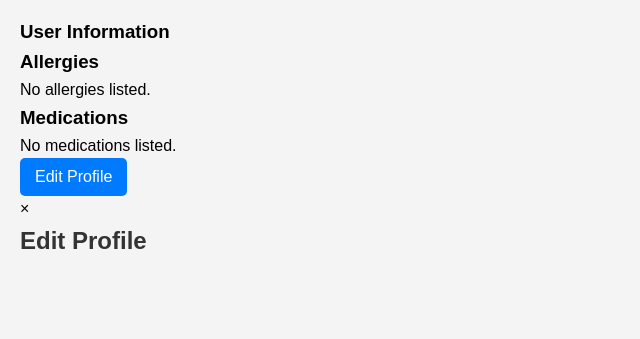
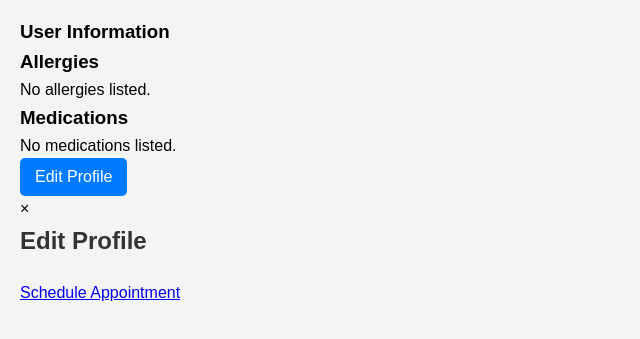
Before and after one commit to amcole1/smarthealthcaresystem, a website: page public/profile.html in a window 1280 px wide. Shown: the part 61-400 px from the top of the page, without its empty margins (0-640 px from the left). Drawn offline with Linux system fonts and the light colour scheme; files that its build step writes are made by us from their sources; no server answers; sample sign-in values are in the browser's storage.

Commit message:
Update profile.html

```diff
--- a/public/profile.html
+++ b/public/profile.html
@@ -38,6 +38,8 @@
         </div>
     </div>
 
+    <a href="appointments.html" class="appointment-link">Schedule Appointment</a>
+
     <script src="profile.js"></script>
 </body>
 </html>
```
